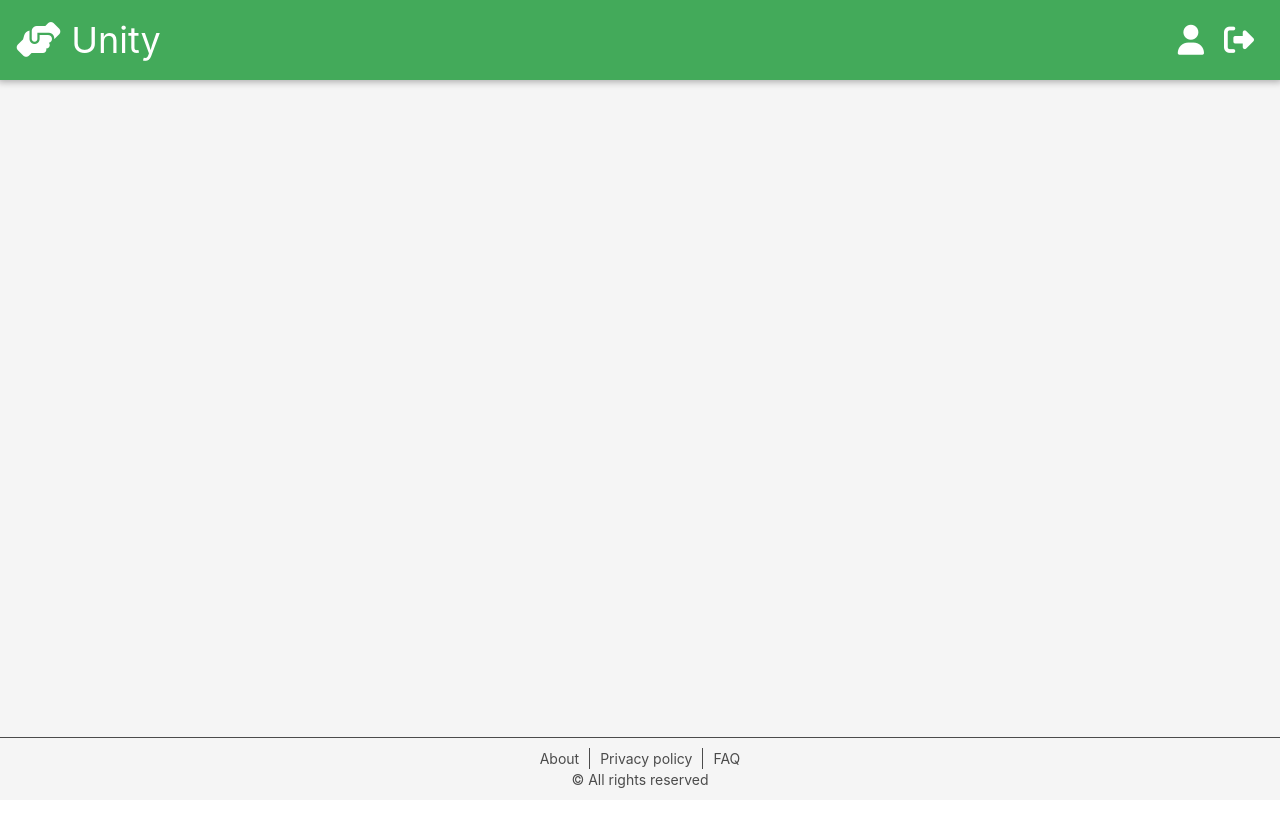
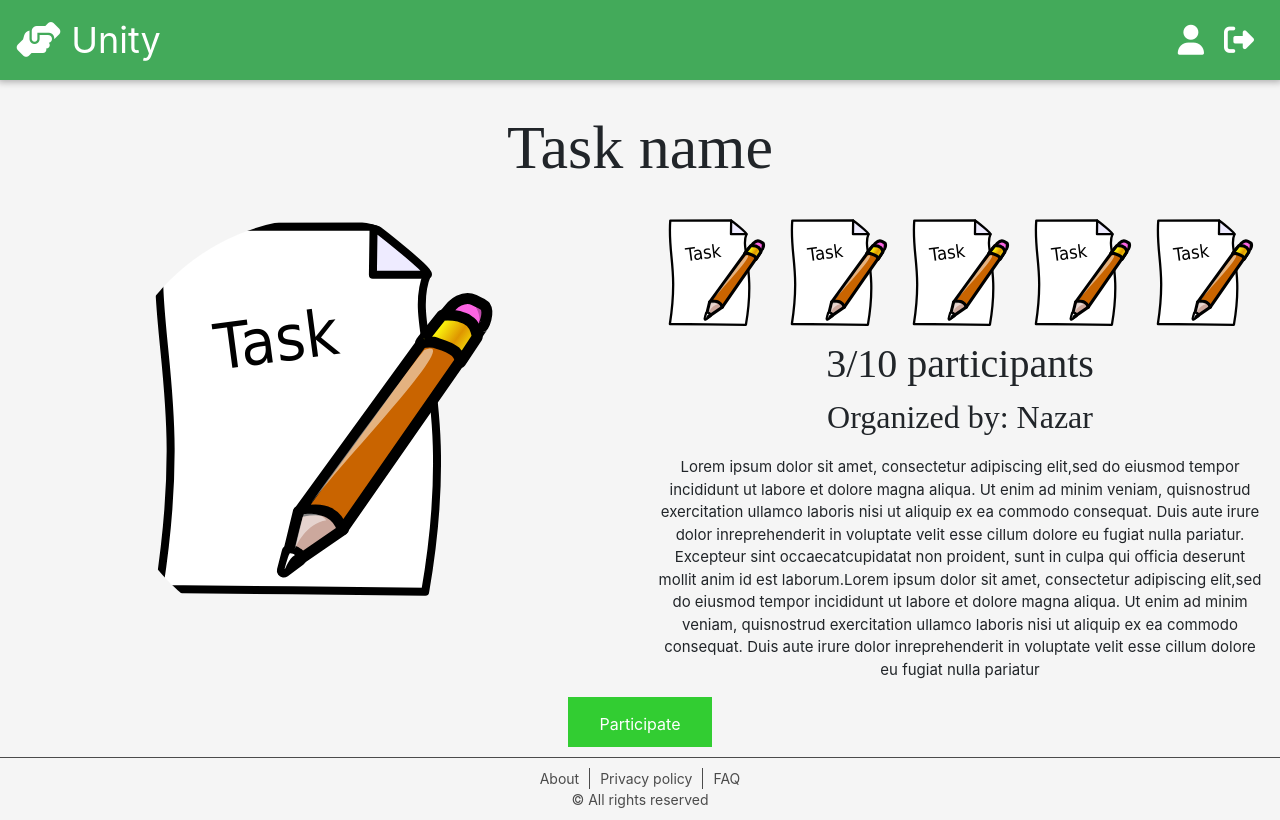
Before and after one commit to Mykola15/Unity, a React (Create React App) app: page /taskPage in a window 1280 px wide. Built offline with nearby package versions, Linux system fonts and the light colour scheme.

Commit message:
taskPage temporary commit

```diff
--- a/src/App.tsx
+++ b/src/App.tsx
@@ -3,7 +3,7 @@ import {Route} from 'react-router-dom';
 import User from './components/User/User';
 import Login from './components/Login_Registration/Login';
 import Registration from './components/Login_Registration/Registration';
-
+import Task from './components/Task/Task';
 import Layout from './hoc/Layout/Layout';
 
 import './App.scss';
@@ -17,6 +17,7 @@ function App() {
         <Route path="/user" exact component={User} />
         <Route path="/login" exact component={Login} />
         <Route path="/registration" exact component={Registration} />
+	<Route path="/taskPage" exact component={Task} />
     </Layout>
 
   );
--- a/src/components/Task/Task.scss
+++ b/src/components/Task/Task.scss
@@ -0,0 +1,60 @@
+.name {
+    text-align: center;
+}
+
+.avatar {
+    width: 70%;
+    height: auto;
+}
+
+.task-name {
+    font-size: 62px;
+    font-family: Constantia, serif;
+    height: 100px
+}
+
+.side-images {
+    display: flex;
+}
+
+.task-image-wrapper {
+    width: 20%;
+}
+
+.task-image-wrapper img {
+    width: 100%;
+}
+
+.task-info {
+    text-align: center;
+}
+
+.task-participants {
+    font-family: Constantia, serif;
+    height: 50px
+}
+
+.task-organizer {
+    font-family: Constantia, serif;
+    height: 50px
+}
+
+.task-description {
+    font-size: 15px;
+}
+
+.participate-button {
+    text-align: center;
+}
+
+.button {
+    height: 50px;
+    background-color: limegreen;
+    border: none;
+    color: white;
+    padding: 15px 32px;
+    text-align: center;
+    text-decoration: none;
+    display: inline-block;
+    font-size: 16px;
+}
--- a/src/components/Task/Task.tsx
+++ b/src/components/Task/Task.tsx
@@ -0,0 +1,63 @@
+import React from 'react';
+import task from './task.svg';
+import './Task.scss';
+
+function Task() {
+    return (
+	<div className="task-page">
+    		<div className="name">
+        		<h1 className="task-name">
+            			Task name
+        		</h1>
+    		</div>
+    		<div className="task-info">
+        		<div className="row">
+            			<div className="col-12 col-md-6">
+                			<div className="main-photo">
+                    				<img src={task} className="avatar" alt="Avatar"/>
+                			</div>
+            			</div>
+            			<div className="col-12 col-md-6">
+                			<div className="task-additional-info">
+                    				<div className="side-images">
+                        				<div className="task-image-wrapper">
+                            					<img src={task}/>
+                        				</div>
+                        				<div className="task-image-wrapper">
+                            					<img src={task}/>
+                        				</div>
+                        				<div className="task-image-wrapper">
+                            					<img src={task}/>
+                        				</div>
+                        				<div className="task-image-wrapper">
+                            					<img src={task}/>
+                        				</div>
+                        				<div className="task-image-wrapper">
+                            					<img src={task}/>
+                        				</div>
+                    				</div>
+                			</div>
+                			<div className="task-info">
+                    				<h1 className="task-participants">
+                        				3/10 participants
+                    				</h1>
+                    				<h2 className="task-organizer">
+                        				Organized by: Nazar
+                    				</h2>
+                    				<p className="task-description">Lorem ipsum dolor sit amet, consectetur adipiscing elit,sed do eiusmod tempor incididunt ut labore et dolore magna aliqua. Ut enim ad minim veniam, quisnostrud exercitation ullamco laboris nisi ut aliquip ex ea commodo consequat. Duis aute irure dolor inreprehenderit in voluptate velit esse cillum dolore eu fugiat nulla pariatur. Excepteur sint occaecatcupidatat non proident, sunt in culpa qui officia deserunt mollit anim id est laborum.Lorem ipsum dolor sit amet, consectetur adipiscing elit,sed do eiusmod tempor incididunt ut labore et dolore magna aliqua. Ut enim ad minim veniam, quisnostrud exercitation ullamco laboris nisi ut aliquip ex ea commodo consequat. Duis aute irure dolor inreprehenderit in voluptate velit esse cillum dolore eu fugiat nulla pariatur</p>
+                			</div>
+            			</div>
+        		</div>
+    		</div>
+    		<div className="participate-button">
+        		<button className="button">
+            			Participate
+        		</button>
+    		</div>
+	</div>
+
+	);
+
+}
+
+export default Task;
--- a/src/components/User/UserInfo/UserInfo.scss
+++ b/src/components/User/UserInfo/UserInfo.scss
@@ -0,0 +1,26 @@
+.rightPart {
+    margin-top: auto;
+    margin-bottom: auto;
+    text-align: center;
+}
+
+.avatar {
+    align-self: center;
+    width: 130px;
+    height: 130px;
+    border-radius: 50%;
+}
+
+.person-name {
+    font-size: 20px;
+}
+
+.person-description {
+    font-size: 17px;
+}
+
+input {
+    font-size: 18px;
+    text-align: center;
+    border: none;
+}
--- a/src/components/User/UserInfo/UserInfo.tsx
+++ b/src/components/User/UserInfo/UserInfo.tsx
@@ -7,7 +7,7 @@ function UserInfo() {
         <div className="user-info-block">
 		<div className="container">
     			<div className="rightPart">
-            				<img src={avatar} className="avatar" alt="Avatar"/>
+        			<img src={avatar} className="avatar" alt="Avatar"/>
             				<div className="form-group">
                 				<p className="person-name">Nazar Koval</p>
             				</div>
@@ -15,7 +15,7 @@ function UserInfo() {
                 			<p className="person-description">Lorem ipsum dolor sit amet, consectetur adipiscing elit,sed do eiusmod tempor incididunt ut labore et dolore magna aliqua. Ut enim ad minim veniam, quisnostrud exercitation ullamco laboris nisi ut aliquip ex ea commodo consequat. Duis aute irure dolor inreprehenderit in voluptate velit esse cillum dolore eu fugiat nulla pariatur. Excepteur sint occaecatcupidatat non proident, sunt in culpa qui officia deserunt mollit anim id est laborum.</p>
             			</div>
     			</div>
-			</div>
+		</div>
 	</div>
     );
 }
```
Also changed, not shown: src/components/User/UserInfo/avatar.png (added).
